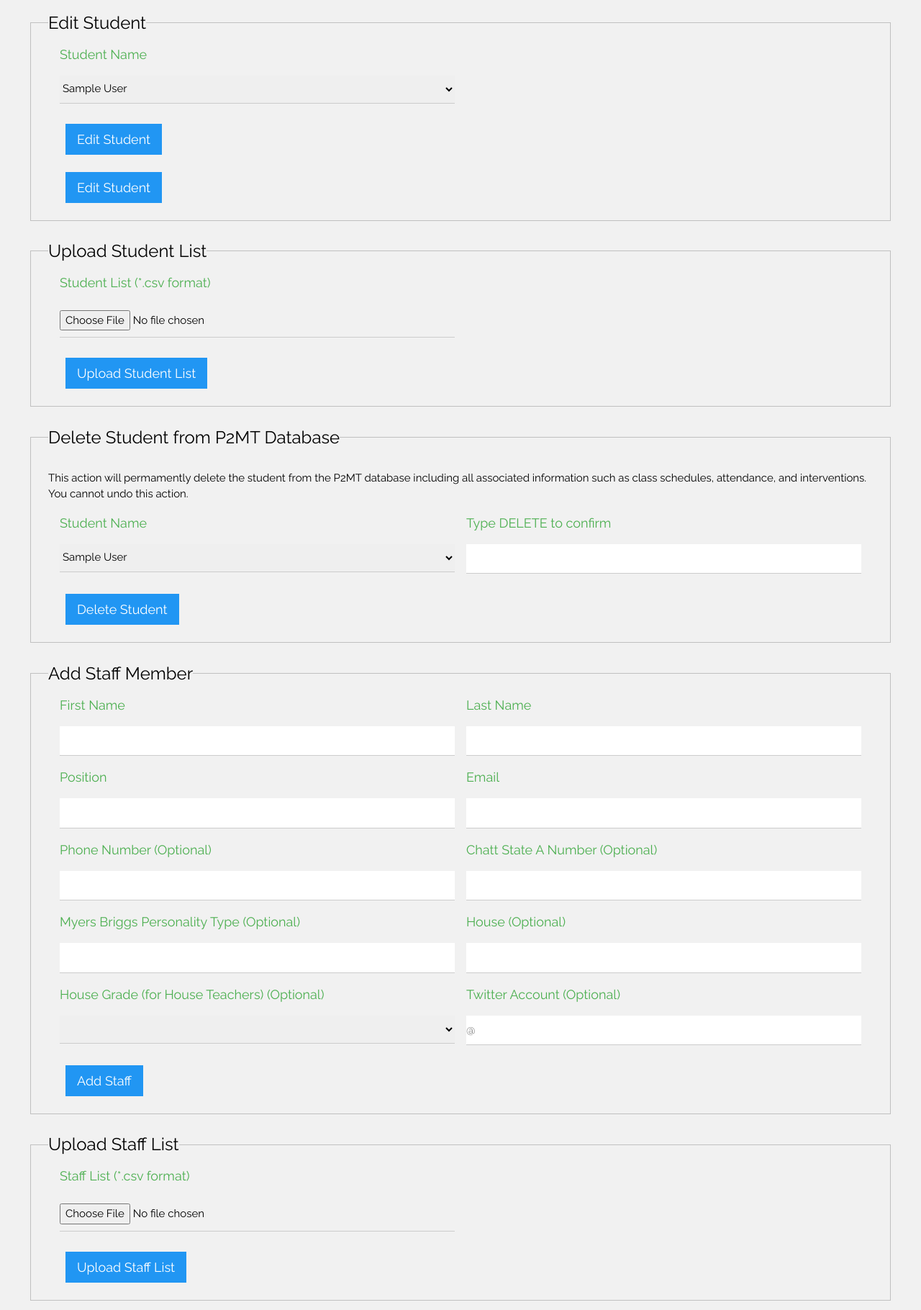
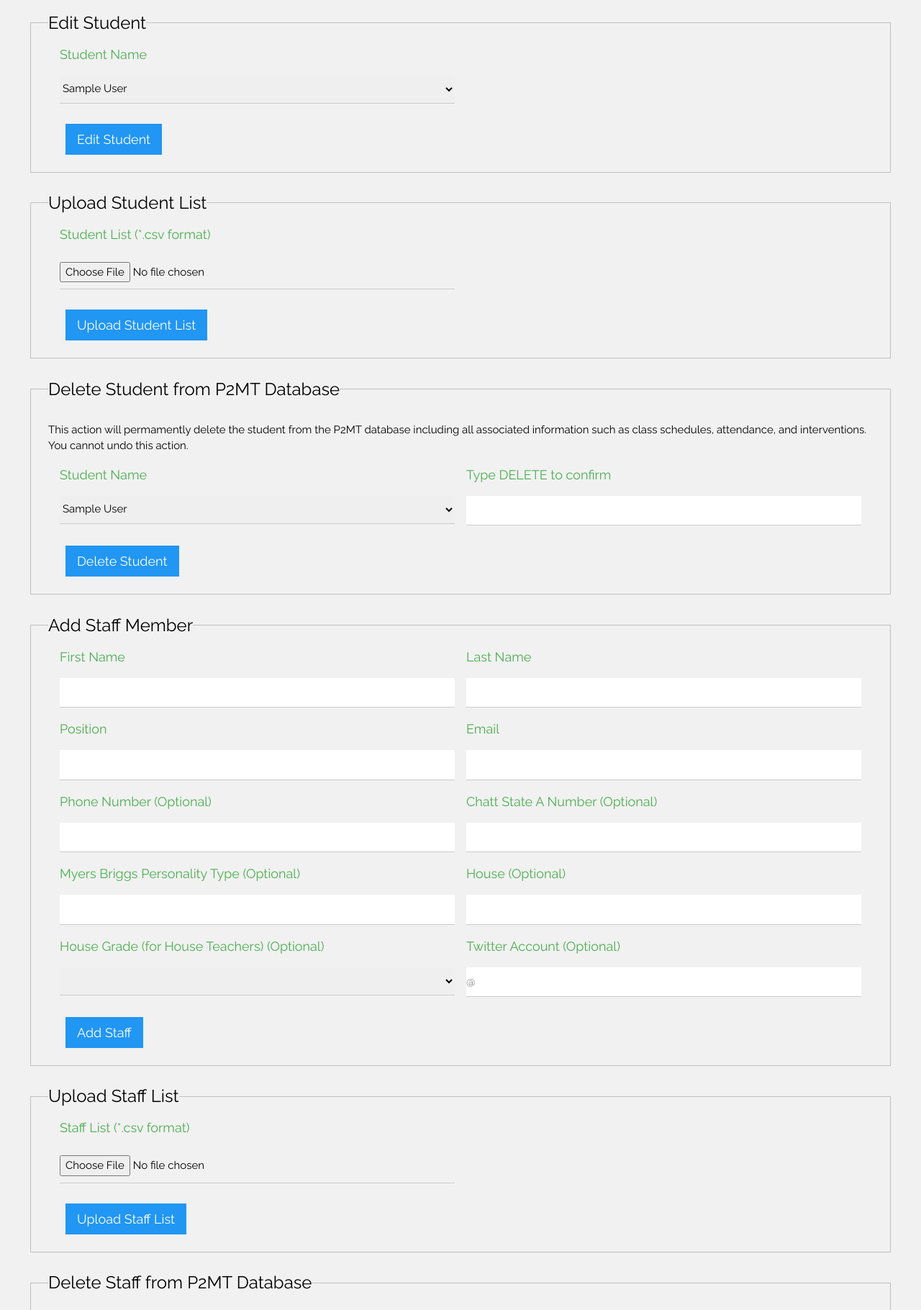
Before and after one commit to phase2team/stemtest, a Flask app: page /p2mtadmin in a window 1280 px wide. Shown: the part 661-2481 px from the top of the page at 72% size. Run offline with Flask 2, Linux system fonts and the light colour scheme; tables that the repository leaves empty hold one stand-in row (values such as "Sample post"); some libraries are stand-ins or nearby versions.

Commit message:
Removed test button for Update Student

```diff
--- a/P2MT_App/templates/p2mtadmin.html
+++ b/P2MT_App/templates/p2mtadmin.html
@@ -73,10 +73,6 @@
             </div>
             <div class="w3-row w3-padding-large">
                 {{ selectStudentToEditForm.submitStudentToEdit(class="w3-btn w3-blue w3-large") }}
-            </div>
-            <div class="w3-row w3-padding-large">
-                <a class="w3-btn w3-blue w3-large" href="{{ url_for('p2mtAdmin_bp.updateStudent', student_id=2) }}">Edit
-                    Student</a>
             </div>
         </fieldset>
     </form>
```
